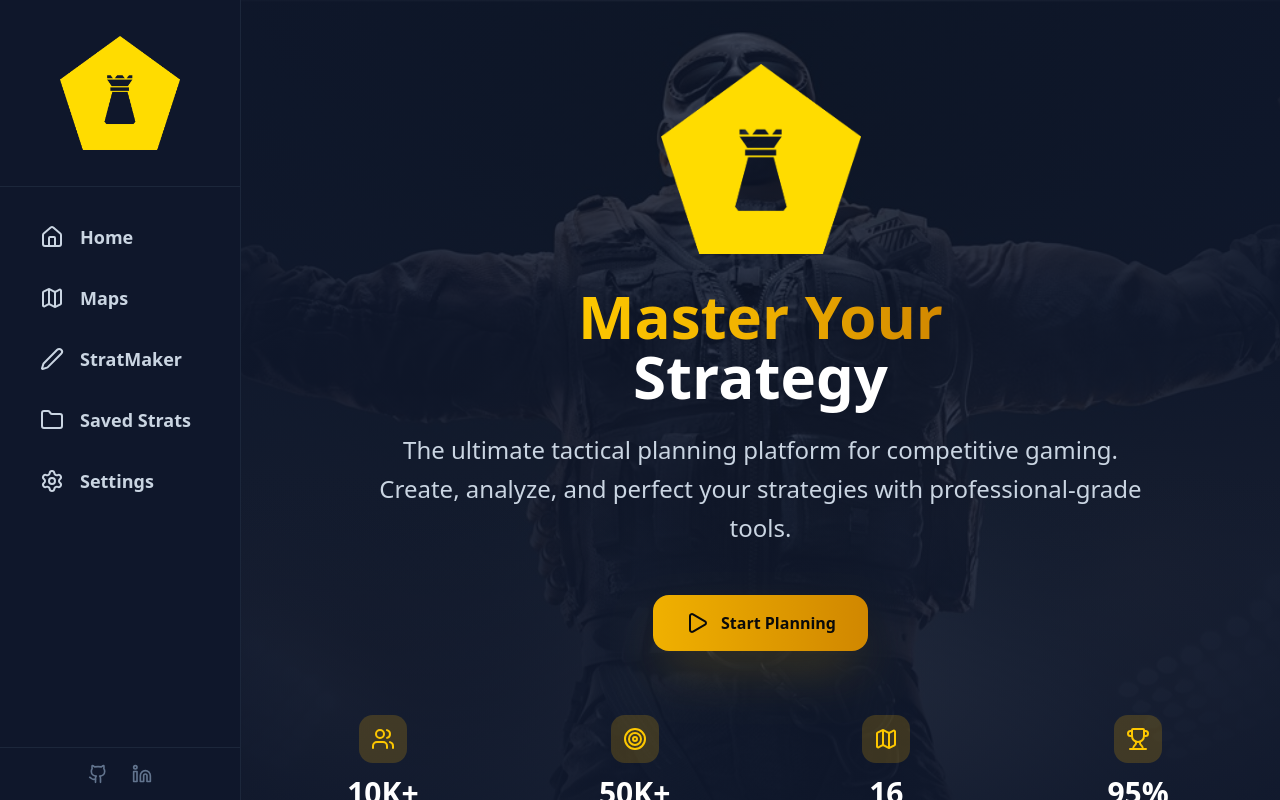
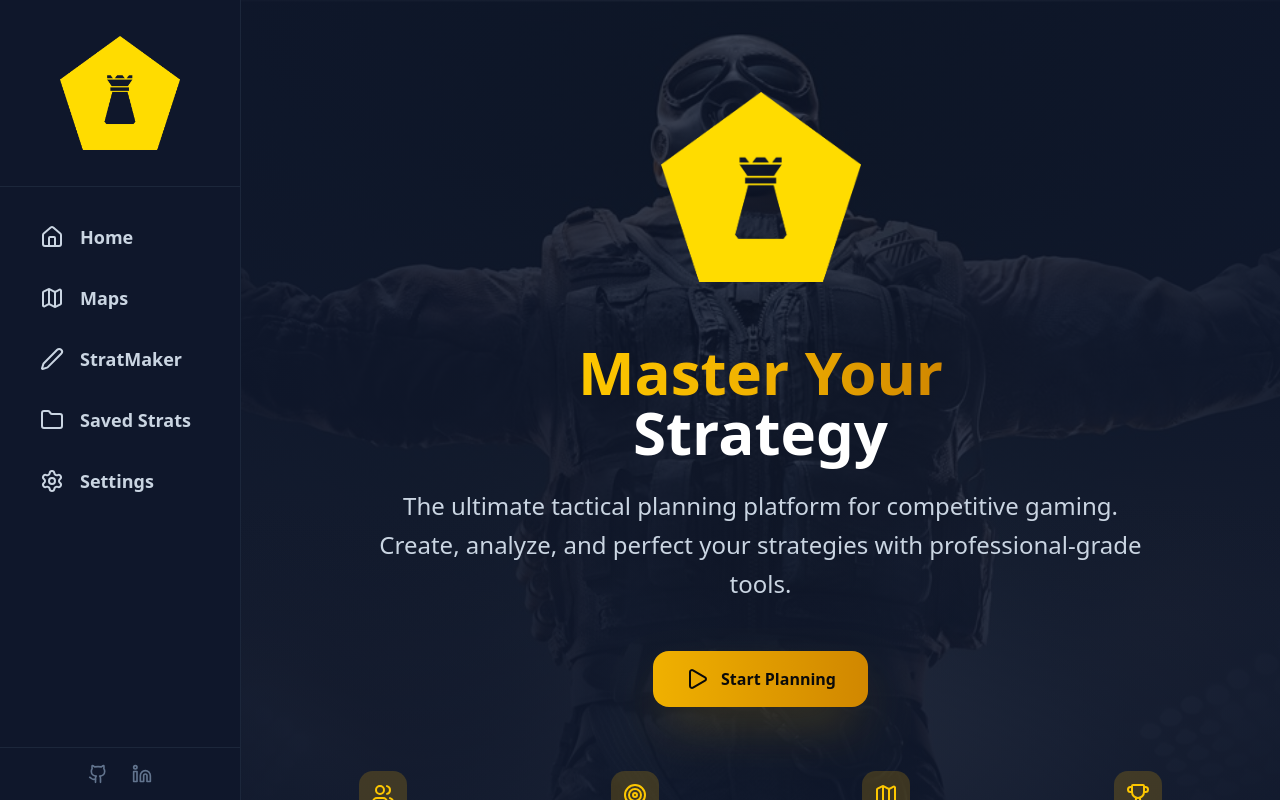
Before and after one commit to Cmarsh205/stratmap, a React (Vite) app: page / in a window 1280 px wide. Shown: the top 800 px of the page. Built offline with nearby package versions, Linux system fonts and the light colour scheme.

Commit message:
Logo Fix
-Fixed pathing for logo on landing page

```diff
--- a/src/pages/landing.tsx
+++ b/src/pages/landing.tsx
@@ -14,6 +14,7 @@ import {
   Award,
   CheckCircle,
 } from "lucide-react";
+import logo from "../assets/LogoSB.png";
 
 const Landing: React.FC = () => {
   const features = [
@@ -115,9 +116,9 @@ const Landing: React.FC = () => {
             {/* Logo */}
             <div className="!flex !items-center !justify-center !mx-auto !mb-8">
               <img
-                src="src\assets\LogoSB.png"
+                src={logo}
                 alt="StratMap Logo"
-                className="w-50"
+                className="w-50 !pt-7 !pb-7"
               />
             </div>
 
```
